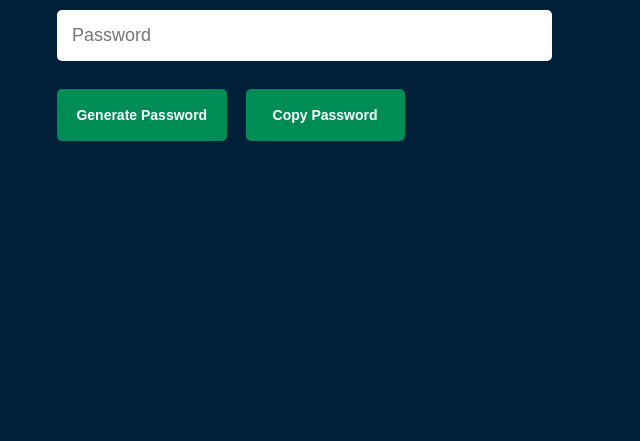
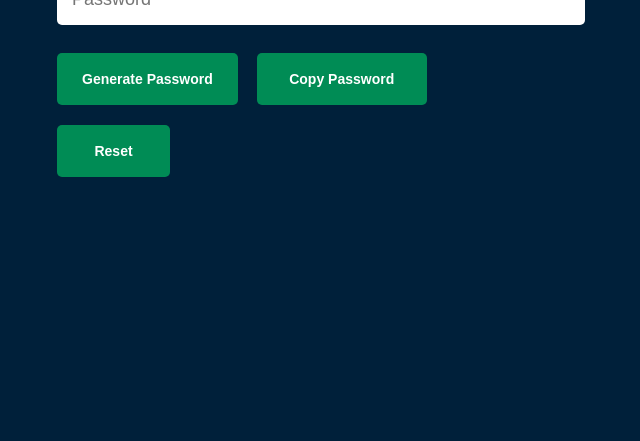
Before and after one commit to ljayakumar05/javascript-100-projects, a website: page 06_Random_password_generator/index.html in a window 1280 px wide. Shown: the part 359-800 px from the top of the page, without its empty margins (13-653 px from the left). Drawn offline with Linux system fonts and the light colour scheme.

Commit message:
added reset btn js

```diff
--- a/06_Random_password_generator/index.html
+++ b/06_Random_password_generator/index.html
@@ -15,6 +15,7 @@
             <input type="text" id="Password" class="user-input" placeholder="Password">
         <button id="submitBtn" class="submitBtn">Generate Password</button>
         <button id="copyBtn" class="copyBtn">Copy Password</button>
+        <button id="resetBtn" class="resetBtn">Reset</button>
     </div>
 
     <script src="/06_Random_password_generator/script.js"></script>
--- a/06_Random_password_generator/script.js
+++ b/06_Random_password_generator/script.js
@@ -1,7 +1,7 @@
 const userPassword = document.getElementById("Password");
 const submitBtnValue = document.getElementById("submitBtn");
-
 const copyBtn = document.getElementById("copyBtn");
+const resetBtn = document.getElementById("resetBtn");
 
 const characters = "ABCDEFGHIJKLMNOPQRSTUVWXYZabcdefghijklmnopqrstuvwxyz0123456789!@#$%^&*";
 
@@ -26,7 +26,12 @@ copyBtn.addEventListener('click', () => {
 
     // Create alert
     setTimeout(() => {
-        alert(`your password successfully copyed ${userPassword.value}`);
+        alert(`your password successfully copyed (${userPassword.value})`);
     }, 2000);
 
 })
+
+resetBtn.addEventListener('click', () => {
+    console.log("btn clicked");
+    window.location.reload();
+})
--- a/06_Random_password_generator/style.css
+++ b/06_Random_password_generator/style.css
@@ -66,6 +66,17 @@ body{
     background-color: #008c55;
     color: #FFFF;
 }
+.resetBtn{
+    margin-top: 20px;
+    padding: 18px 10px;
+    width: 30%;
+    border-radius: 5px;
+    border: none;
+    font-size: 14px;
+    font-weight: bold;
+    background-color: #008c55;
+    color: #FFFF;
+}
 .alert-box {
     position: fixed;
 
```
